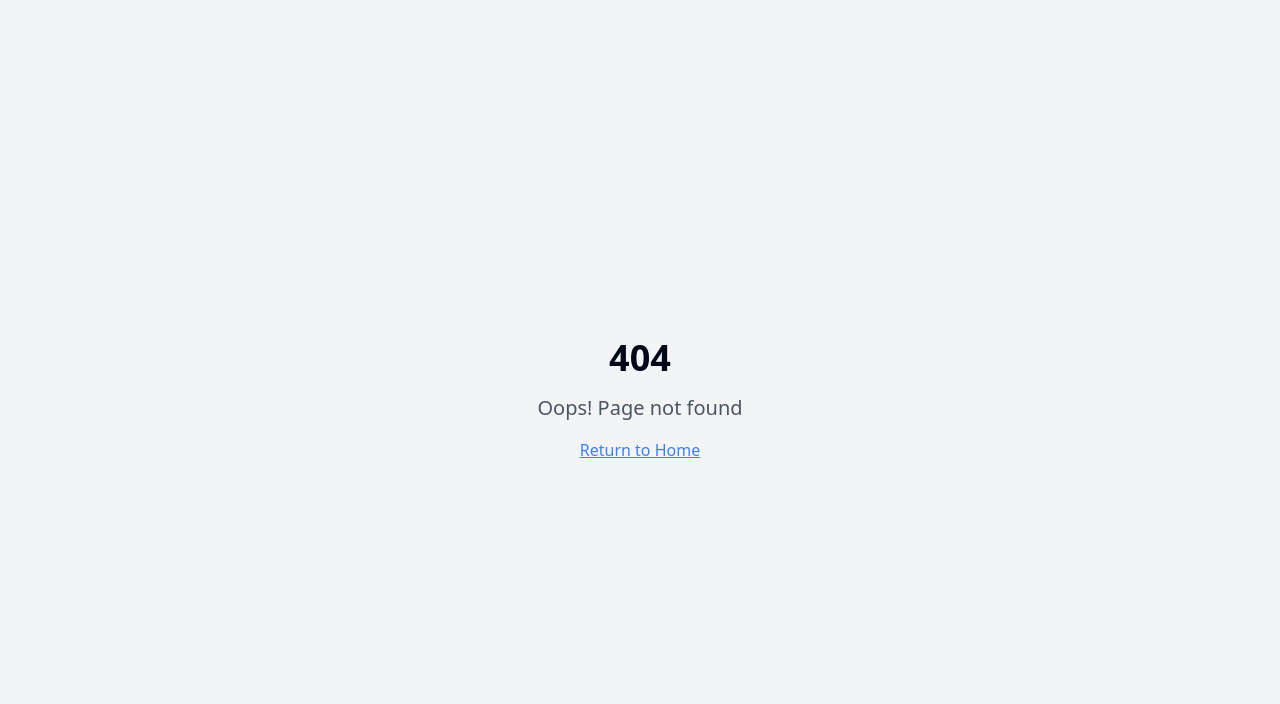
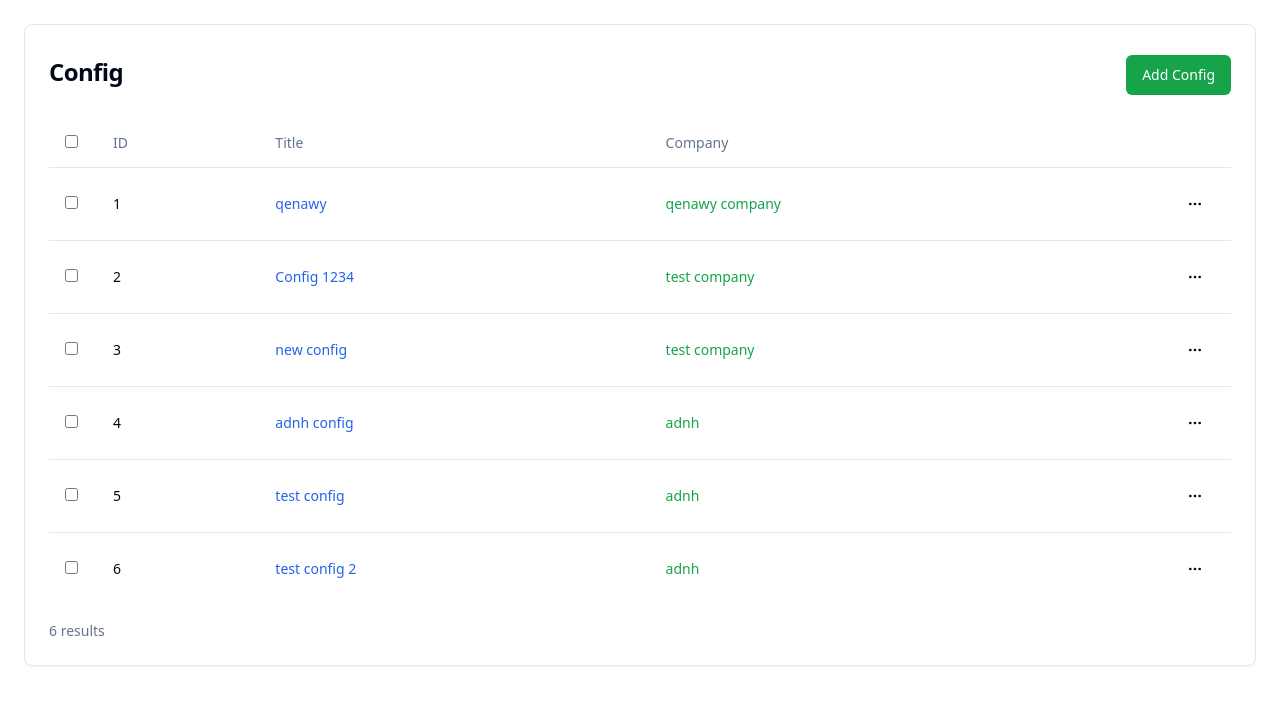
Before and after one commit to Omar2lkady/runtime-report-viewer, a React (Vite) app: page /config in a window 1280 px wide. Before the commit this address had no page. Shown: the top 704 px of the page. Built offline with nearby package versions, Linux system fonts and the light colour scheme.

Commit message:
feat: Implement Config page navigation
Adds navigation to the Config page from the sidebar.

```diff
--- a/src/App.tsx
+++ b/src/App.tsx
@@ -6,6 +6,7 @@ import { QueryClient, QueryClientProvider } from "@tanstack/react-query";
 import { BrowserRouter, Routes, Route } from "react-router-dom";
 import Index from "./pages/Index";
 import DataDetails from "./pages/DataDetails";
+import Config from "./pages/Config";
 import NotFound from "./pages/NotFound";
 
 const queryClient = new QueryClient();
@@ -19,6 +20,7 @@ const App = () => (
         <Routes>
           <Route path="/" element={<Index />} />
           <Route path="/data-details" element={<DataDetails />} />
+          <Route path="/config" element={<Config />} />
           {/* ADD ALL CUSTOM ROUTES ABOVE THE CATCH-ALL "*" ROUTE */}
           <Route path="*" element={<NotFound />} />
         </Routes>
--- /dev/null
+++ b/src/pages/Config.tsx
@@ -0,0 +1,66 @@
+
+import { Button } from "@/components/ui/button";
+import { Card, CardContent, CardHeader, CardTitle } from "@/components/ui/card";
+import { Table, TableBody, TableCell, TableHead, TableHeader, TableRow } from "@/components/ui/table";
+import { MoreHorizontal } from "lucide-react";
+
+const mockConfigs = [
+  { id: 1, title: "qenawy", company: "qenawy company" },
+  { id: 2, title: "Config 1234", company: "test company" },
+  { id: 3, title: "new config", company: "test company" },
+  { id: 4, title: "adnh config", company: "adnh" },
+  { id: 5, title: "test config", company: "adnh" },
+  { id: 6, title: "test config 2", company: "adnh" },
+];
+
+const Config = () => {
+  return (
+    <div className="container mx-auto p-6">
+      <Card>
+        <CardHeader className="flex flex-row items-center justify-between">
+          <CardTitle className="text-2xl font-bold">Config</CardTitle>
+          <Button className="bg-green-600 hover:bg-green-700 text-white">
+            Add Config
+          </Button>
+        </CardHeader>
+        <CardContent>
+          <Table>
+            <TableHeader>
+              <TableRow>
+                <TableHead className="w-12">
+                  <input type="checkbox" className="rounded" />
+                </TableHead>
+                <TableHead>ID</TableHead>
+                <TableHead>Title</TableHead>
+                <TableHead>Company</TableHead>
+                <TableHead className="w-12"></TableHead>
+              </TableRow>
+            </TableHeader>
+            <TableBody>
+              {mockConfigs.map((config) => (
+                <TableRow key={config.id}>
+                  <TableCell>
+                    <input type="checkbox" className="rounded" />
+                  </TableCell>
+                  <TableCell className="font-medium">{config.id}</TableCell>
+                  <TableCell className="text-blue-600">{config.title}</TableCell>
+                  <TableCell className="text-green-600">{config.company}</TableCell>
+                  <TableCell>
+                    <Button variant="ghost" size="icon">
+                      <MoreHorizontal className="h-4 w-4" />
+                    </Button>
+                  </TableCell>
+                </TableRow>
+              ))}
+            </TableBody>
+          </Table>
+          <div className="mt-4 text-sm text-muted-foreground">
+            {mockConfigs.length} results
+          </div>
+        </CardContent>
+      </Card>
+    </div>
+  );
+};
+
+export default Config;
```
